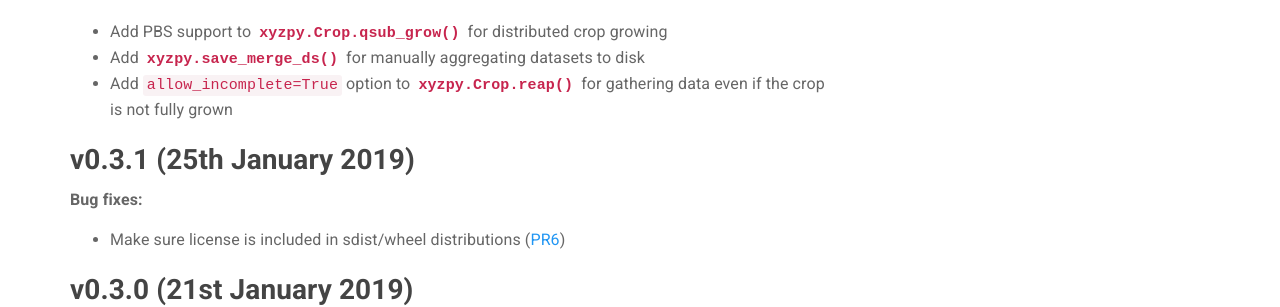
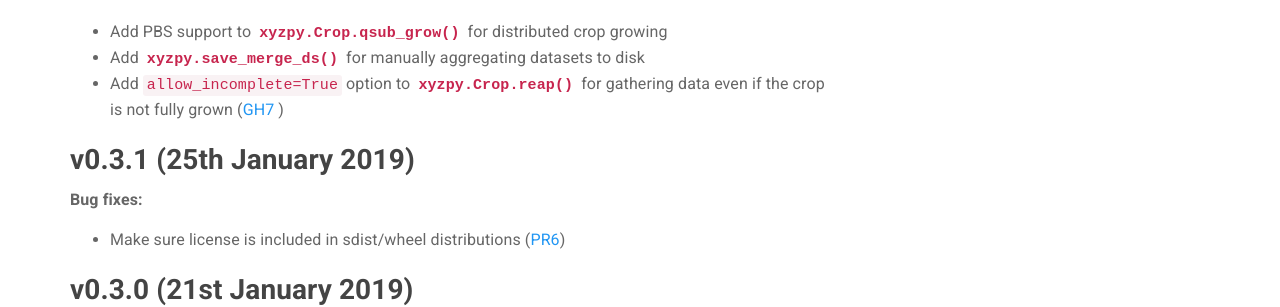
Before and after one commit to jcmgray/xyzpy, a Sphinx documentation site: the page built from docs/changelog.rst, in a window 1280 px wide and 900 px high. Shown: the part 256-563 px from the top of the window. Built offline with Sphinx 7.4.7, drawn with Linux system fonts in a browser that asks for light colours; pages that are not in the unit, such as notebooks, are missing from menus; part of the change alters nothing that is shown.

```diff
--- a/docs/changelog.rst
+++ b/docs/changelog.rst
@@ -13,7 +13,7 @@ v0.3.2 (Unreleased)
 
 - Add PBS support to :meth:`xyzpy.Crop.qsub_grow` for distributed crop growing
 - Add :func:`xyzpy.save_merge_ds` for manually aggregating datasets to disk
-- Add ``allow_incomplete=True`` option to :meth:`xyzpy.Crop.reap` for gathering data even if the crop is not fully grown
+- Add ``allow_incomplete=True`` option to :meth:`xyzpy.Crop.reap` for gathering data even if the crop is not fully grown (:issue:`7` )
 
 
 .. _whats-new.0.3.1:
```
